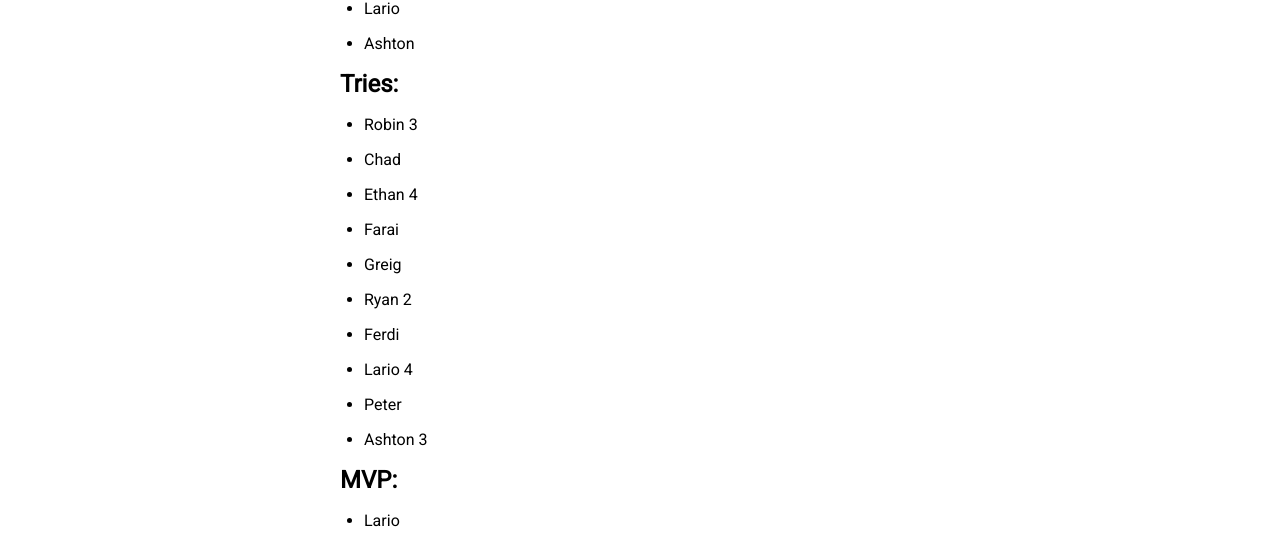
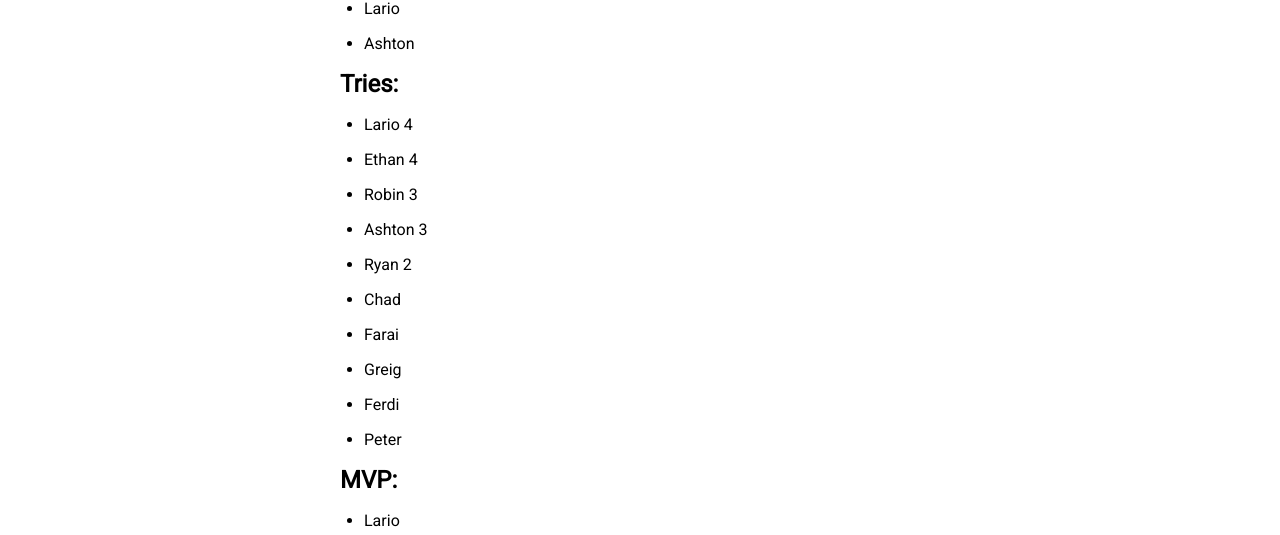
Before and after one commit to sundayrugby/sundayrugby.github.io, a Jekyll site: the page built from _posts/2026-03-01-PL.md, in a window 1280 px wide and 900 px high, scrolled down 854 px. Shown: the part 145-680 px from the top of the window. Built offline with Jekyll 4.4.1, drawn with Linux system fonts in a browser that asks for light colours; nearby versions of some CDN libraries.

Commit message:
Sort tries by count descending

```diff
--- a/_posts/2026-03-01-PL.md
+++ b/_posts/2026-03-01-PL.md
@@ -24,16 +24,16 @@ image: 2026_03_01_a.jpg
 
 ## Tries:
 
+* Lario 4
+* Ethan 4
 * Robin 3
+* Ashton 3
+* Ryan 2
 * Chad
-* Ethan 4
 * Farai
 * Greig
-* Ryan 2
 * Ferdi
-* Lario 4
 * Peter
-* Ashton 3
 
 ## MVP:
 
```
